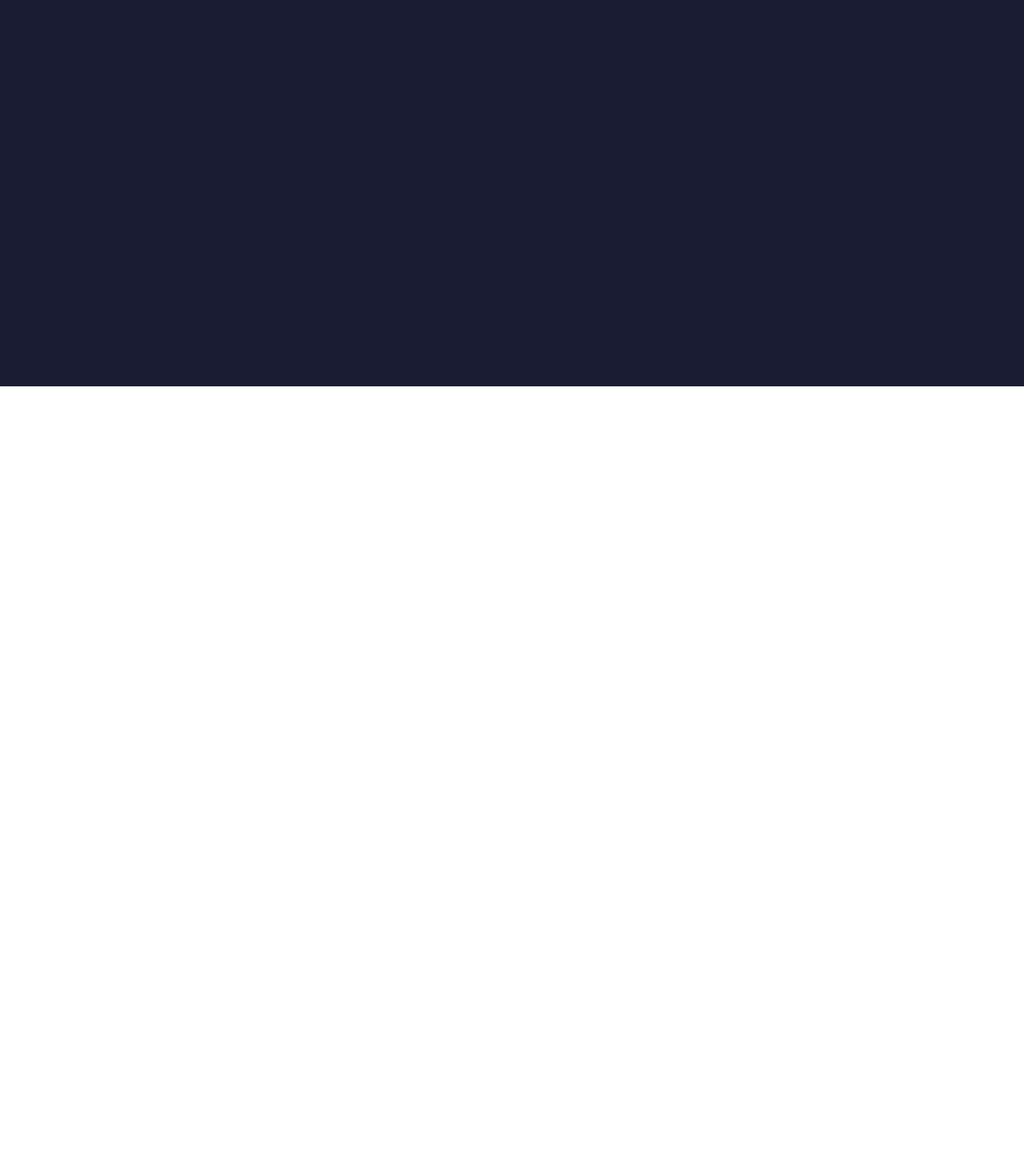
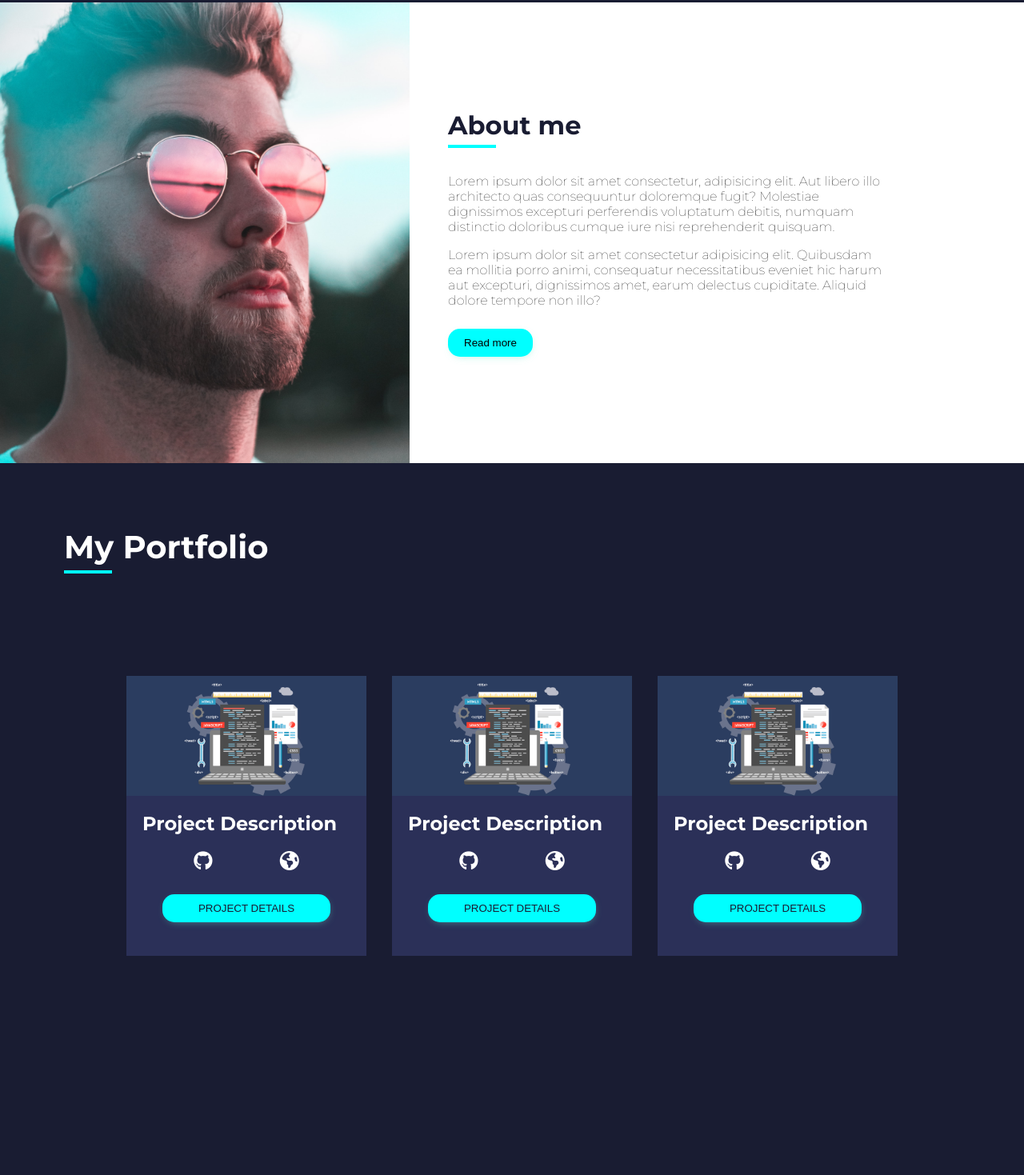
Before and after one commit to Giovanni-Lopez/Tarea-2-CSS, a plain HTML site: page docs/index.html in a window 1280 px wide. Shown: the part 797-2266 px from the top of the page at 80% size. Before the commit the page ends 1280 px from the top, so only its background shows below. Drawn offline with Linux system fonts and the light colour scheme.

Commit message:
Se creo en el borrador una sesion de mi portafolio

```diff
--- a/docs/css/styles.css
+++ b/docs/css/styles.css
@@ -13,7 +13,7 @@ body {
 
 .wrapper{
   width: 100vw;
-  height: 100vw;
+  height: 100vh;
   background-color: #191c32;
   color: white;
 }
@@ -98,4 +98,114 @@ span{
 .main img{
   width: 350px;
   border: 7px solid aqua;
+  height: 520px;
 }
+
+.about{
+  display: grid;
+  grid-template-columns: repeat(10, 1fr);
+  width: 100vw;
+  align-items: center;
+}
+
+.about img{
+  width: 100%;
+  grid-column: 1/5;
+}
+
+.about-info{
+  grid-column: 5/10;
+  padding: 3em;
+}
+
+.about-info h2{
+  font-size: 2em;
+  color: #191c32;
+}
+
+.divider{
+  height: 4px;
+  width: 60px;
+  background-color: aqua;
+  margin-top: 5px;
+  margin-bottom: 2em;
+}
+
+.about p{
+  margin-bottom: 1em;
+}
+
+.portfolio{
+  width: 100vw;
+  color: white;
+  background-color: #191c32;
+}
+
+.portfolio-headings{
+  width: 100vw;
+  padding: 5em;
+}
+
+.portfolio-headings h2{
+  font-size: 2.5em;
+}
+
+.portfolio .container{
+  width: 80vw;
+  height: 80vh;
+  margin: 0 auto;
+  display: flex;
+  justify-content: center;
+}
+
+.card{
+  width: 300px;
+  color: white;
+  height: 350px;
+  margin: 1em;
+  background-color: #2b3058;
+}
+
+.card__img{
+  width: 100%;
+  height: 150px;
+  background-image: url("../img/2-original.png");
+  background-size: cover;
+}
+
+.card__title{
+  padding: 20px;
+}
+
+.card__projects-links{
+  display: flex;
+  justify-content: space-evenly;
+}
+
+.card__projects-links a{
+  color: #fff;
+  text-decoration: none;
+}
+
+.card__projects-links i{
+  font-size: 1.5em;
+}
+
+.card .project-details{
+  margin: 0 auto;
+  margin: 1em;
+  width: 70%;
+}
+
+.card .project-details a{
+  text-decoration: none;
+  color: #191c32;
+  text-transform: uppercase;
+}
+
+.project-detailds-content{
+  display: flex;
+  width: 100%;
+  justify-content: center;
+  margin-top: 1em;
+}
--- a/docs/index.html
+++ b/docs/index.html
@@ -37,10 +37,100 @@
       </div>
       <img src="img/pexels-photo-1516680-removebg-preview.png" alt="John Carter Picture">
     </main>
-
   </div>
 
+  <div class="about">
+    <img src="img/about.png" alt="Imagen about">
 
+  <div class="about-info">
+    <h2>About me</h2>
+    <div class="divider"></div>
+    <p>Lorem ipsum dolor sit amet consectetur, adipisicing elit. Aut libero illo architecto quas consequuntur doloremque fugit? Molestiae dignissimos excepturi perferendis voluptatum debitis, numquam distinctio doloribus cumque iure nisi reprehenderit quisquam.</p>
+    <p>Lorem ipsum dolor sit amet consectetur adipisicing elit. Quibusdam ea mollitia porro animi, consequatur necessitatibus eveniet hic harum aut excepturi, dignissimos amet, earum delectus cupiditate. Aliquid dolore tempore non illo?</p>
+    <button class="download-cv">Read more</button>
+  </div>
+</div>
+
+<div class="portfolio">
+  <div class="portfolio-headings">
+    <h2>My Portfolio</h2>
+    <div class="divider"></div>
+  </div>
+
+  <div class="container">
+    <div class="card">
+      <div class="card__img"></div>
+      <div class="card__title">
+        <h2>Project Description</h2>
+      </div>
+      <div class="card__projects-links">
+        <a href="">
+          <i class="fa-brands fa-github"></i>
+        </a>
+
+        <a href="">
+          <i class="fa-solid fa-earth-americas"></i>
+        </a>
+      </div>
+
+      <div class="project-detailds-content">
+        <button class="project-details download-cv">
+        <a href="">
+           Project Details
+        </a>
+      </button>
+      </div>
+    </div>
+
+    <div class="card">
+      <div class="card__img"></div>
+      <div class="card__title">
+        <h2>Project Description</h2>
+      </div>
+      <div class="card__projects-links">
+        <a href="">
+          <i class="fa-brands fa-github"></i>
+        </a>
+
+        <a href="">
+          <i class="fa-solid fa-earth-americas"></i>
+        </a>
+      </div>
+
+      <div class="project-detailds-content">
+        <button class="project-details download-cv">
+        <a href="">
+           Project Details
+        </a>
+      </button>
+      </div>
+    </div>
+
+    <div class="card">
+      <div class="card__img"></div>
+      <div class="card__title">
+        <h2>Project Description</h2>
+      </div>
+      <div class="card__projects-links">
+        <a href="">
+          <i class="fa-brands fa-github"></i>
+        </a>
+
+        <a href="">
+          <i class="fa-solid fa-earth-americas"></i>
+        </a>
+      </div>
+
+      <div class="project-detailds-content">
+        <button class="project-details download-cv">
+        <a href="">
+           Project Details
+        </a>
+      </button>
+      </div>
+    </div>
+  </div>
+</div>
 
 </body>
 </html>
```
